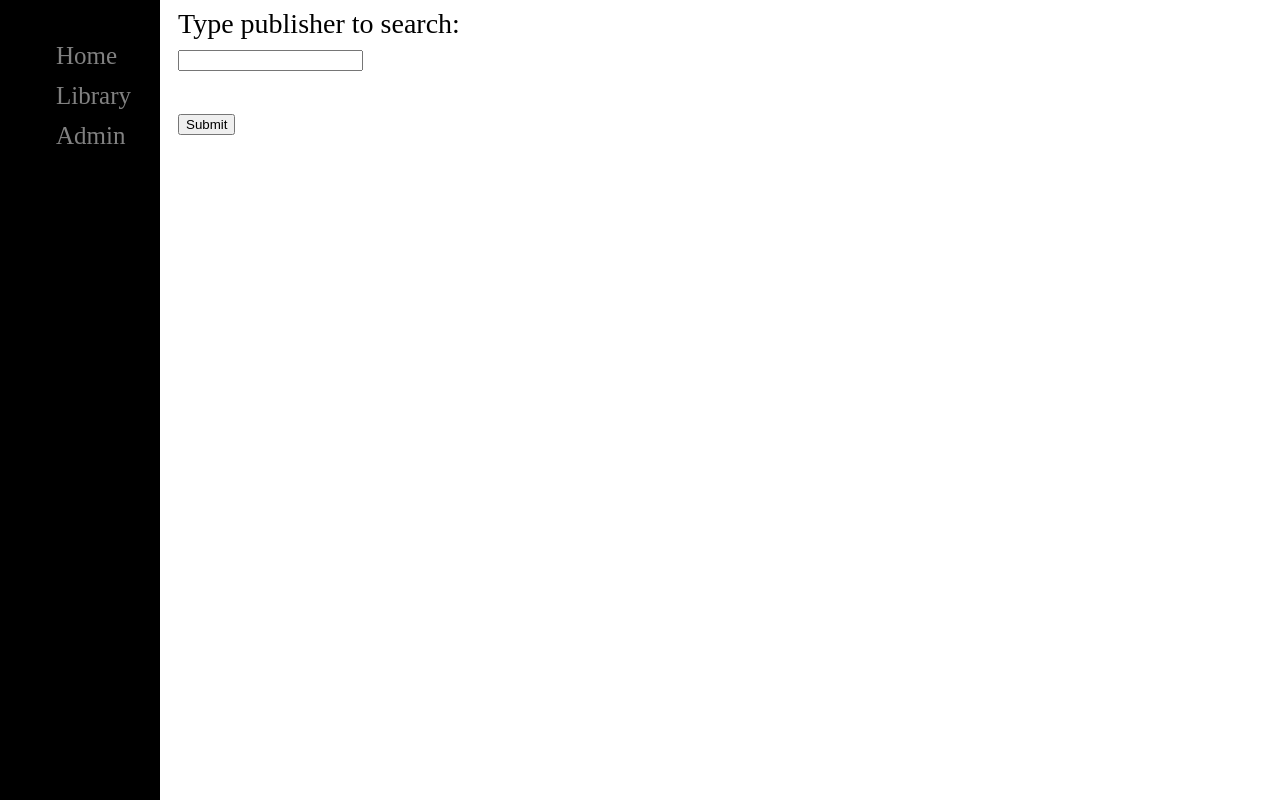
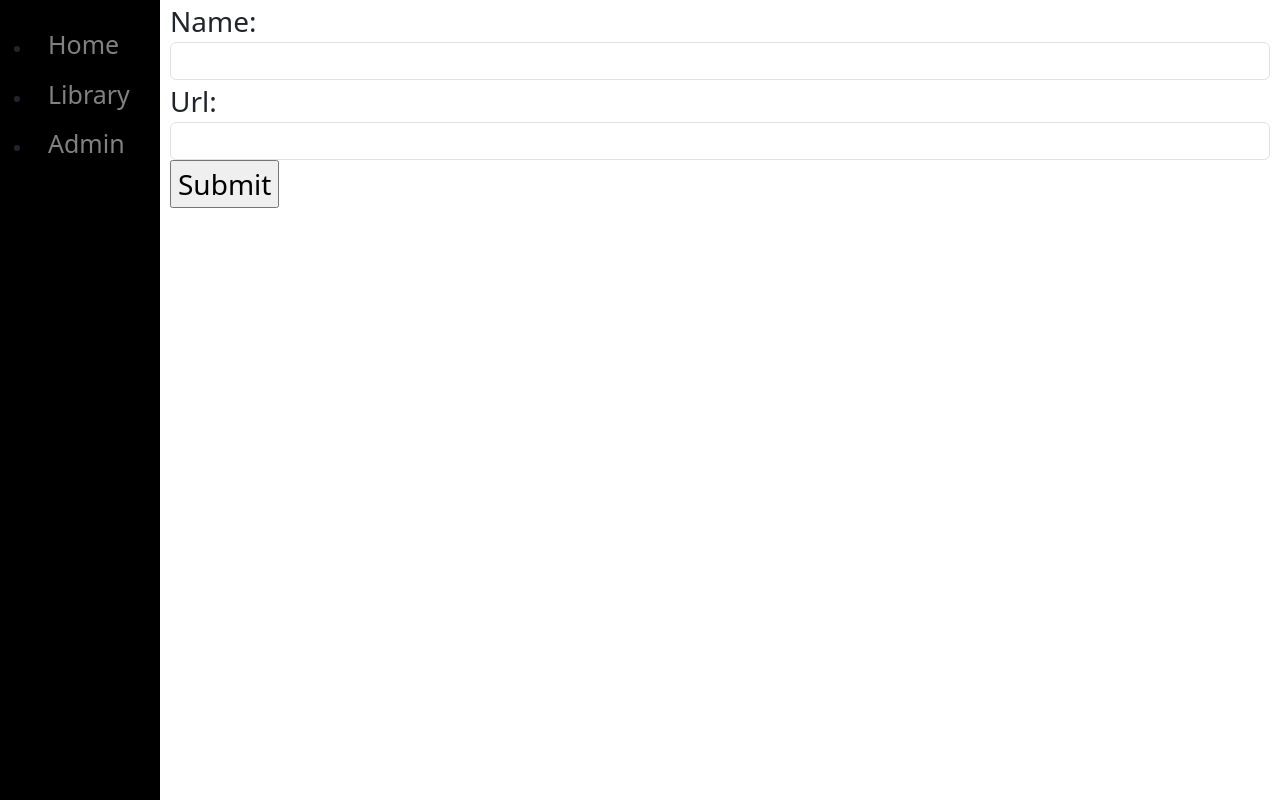
Before and after one commit to talhasimsek66/testProject, a Django app: page /library/ in a window 1280 px wide. Run offline with Django 5.2, Linux system fonts and the light colour scheme; some libraries are stand-ins or nearby versions.

Commit message:
HTML form example. Django forms. Bootstrap integrated.

```diff
--- /dev/null
+++ b/library/forms.py
@@ -0,0 +1,7 @@
+from django import forms
+
+class PublisherForm(forms.Form):
+    name = forms.CharField(required=True,
+                           widget=forms.TextInput(attrs={'class': 'form-control'}))
+    url = forms.CharField(required=True,
+                          widget=forms.TextInput(attrs={'class': 'form-control'}))
--- a/library/templates/home.html
+++ b/library/templates/home.html
@@ -1,9 +1,15 @@
 {% extends 'base.html' %}
 
 {% block content %}
-    <form action="search/">
-        <label>Type publisher to search:</label><br>
-        <input type="text" id="name" name="name" value=""><br><br>
+    {#    <form action="search/">#}
+    {#        <label class="form-label">Type publisher to search:</label><br>#}
+    {#        <input class="form-control" type="text" id="name" name="name" value=""><br><br>#}
+    {#        <button type="submit" class="btn btn-primary">Submit</button>#}
+    {#    </form>#}
+
+    <form action="save/" method="post">
+        {% csrf_token %}
+        {{ form }}
         <input type="submit" value="Submit">
     </form>
 {% endblock %}
--- a/library/urls.py
+++ b/library/urls.py
@@ -1,6 +1,9 @@
 from django.urls import path, include
 from library import views
 urlpatterns = [
-    path('', views.home), #Request, URL
+    path('', views.home),
+    path('save/', views.home),
+
+    #Request, URL
     path('search/', views.search),
 ]
--- a/library/views.py
+++ b/library/views.py
@@ -2,14 +2,36 @@
 from django.http import HttpResponse, Http404, HttpResponseRedirect
 from django.shortcuts import render
 
+from library.forms import PublisherForm
 from library.models import Publisher
 
 
 def home(request):
-    return render(request, "home.html")
+    if request.method == "post":
+        # create a form instance and populate it with data from the request:
+        form = PublisherForm(request.POST)
+        # check whether it's valid:
+        if form.is_valid():
+            # process the data in form.cleaned_data as required
+            # ...
+            # redirect to a new URL:
+            p = Publisher()
+            p.name = form.cleaned_data["name"]
+            p.url = form.cleaned_data["url"]
+            p.save()
+            return HttpResponseRedirect("/thanks/")
+
+    # if a GET (or any other method) we'll create a blank form
+    else:
+        form = PublisherForm()
+
+    return render(request, "home.html", {"form": form})
+
 
 def search(request):
+    if request.GET['name']:
+        name = request.GET['name']
+        results = Publisher.objects.filter(name__icontains=name)
     return render(request,
                   "results.html",
-                  context = {'publishers': Publisher.objects.all()
-})
+                  context = {'publishers': results})
--- a/templates/base.html
+++ b/templates/base.html
@@ -2,7 +2,9 @@
 <html lang="en">
 <head>
     <title>{% block title %}My amazing site{% endblock %}</title>
-
+    {% load bootstrap5 %}
+    {% bootstrap_css %}
+    {% bootstrap_javascript %}
     <style>
 
         .sidenav {
--- /dev/null
+++ b/templates/thanks.html
@@ -0,0 +1,5 @@
+{% extends 'base.html' %}
+
+{% block content %}
+   Thank you !
+{% endblock %}
--- a/testProject/settings.py
+++ b/testProject/settings.py
@@ -37,6 +37,7 @@ INSTALLED_APPS = [
     'django.contrib.messages',
     'django.contrib.staticfiles',
     'library',
+    'bootstrap5'
 ]
 
 MIDDLEWARE = [
--- a/testProject/urls.py
+++ b/testProject/urls.py
@@ -20,6 +20,7 @@ from testProject import views
 
 urlpatterns = [
     path('', views.index), #Request, URL
+    path('thanks/', views.thankyou),
     path('library/', include('library.urls')),
     path('hello/<str:category>/<int:id>', views.hello),
     path('admin/', admin.site.urls),
--- a/testProject/views.py
+++ b/testProject/views.py
@@ -3,6 +3,9 @@ from django.shortcuts import render
 
 def index(request):
     return render(request, "base.html")
+
+def thankyou(request):
+    return render(request, "thanks.html")
 
 def hello(request, category, id):
     if category == 'funky':
```
Also changed, not shown: db.sqlite3. Lines whose indentation alone changed are shown as unchanged.
